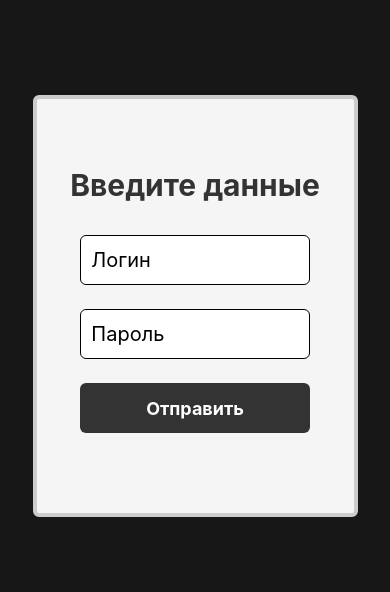
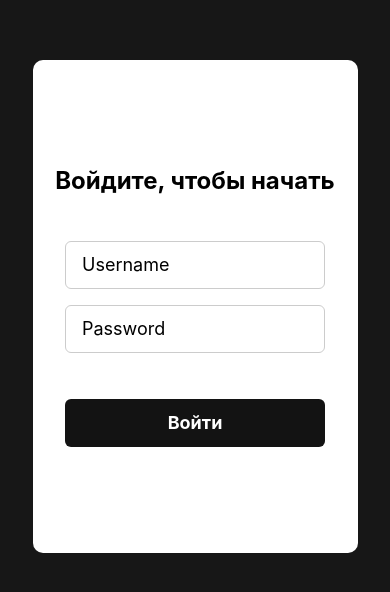
Before and after one commit to BogdanFV/VtormetpromApp, a React Native app: screen / in a window 390 px wide. Shown: the part 116-708 px from the top of the page. Built offline with nearby package versions, Linux system fonts and the light colour scheme.

Commit message:
adding components

```diff
--- a/App.tsx
+++ b/App.tsx
@@ -1,75 +1,28 @@
-import React, {useState} from 'react';
-import {
-  Pressable,
-  SafeAreaView,
-  ScrollView,
-  StatusBar,
-  StyleSheet,
-  Text,
-  TextInput,
-  useColorScheme,
-  useWindowDimensions,
-  View,
-} from 'react-native';
+import React from 'react';
+import {ScrollView, StyleSheet, useWindowDimensions} from 'react-native';
 
-function App(): JSX.Element {
-  const isDarkMode = useColorScheme() === 'dark';
+import Layout from './components/Layout';
+import LoginForm from './components/LoginForm';
+
+const App = () => {
   const {styles} = useStyle();
 
-  const backgroundStyle = {
-    backgroundColor: isDarkMode ? '#000' : '#fff',
-  };
-  const [login, setLogin] = useState('');
-  const [password, setPassword] = useState('');
-
-  const handleLoginChange = (value: string) => {
-    setLogin(value);
-  };
-
-  const handlePasswordChange = (value: string) => {
-    setPassword(value);
-  };
-
-  const handleSubmit = () => {
-    console.log(`Login: ${login}, Password: ${password}`);
-    setLogin('');
-    setPassword('');
+  const handleSubmit = (username: string, password: string) => {
+    console.log(
+      `Submitting login form with username: ${username} and password: ${password}`,
+    );
   };
 
   return (
-    <SafeAreaView style={backgroundStyle}>
-      <StatusBar
-        barStyle={isDarkMode ? 'light-content' : 'dark-content'}
-        backgroundColor={backgroundStyle.backgroundColor}
-      />
+    <Layout>
       <ScrollView
         contentInsetAdjustmentBehavior="automatic"
         contentContainerStyle={styles.container}>
-        <View style={styles.loginFieldContainer}>
-          <Text style={styles.title}>Введите данные</Text>
-          <View style={styles.inputContainer}>
-            <TextInput
-              style={styles.input}
-              placeholder="Логин"
-              value={login}
-              onChangeText={handleLoginChange}
-            />
-            <TextInput
-              style={styles.input}
-              placeholder="Пароль"
-              secureTextEntry
-              value={password}
-              onChangeText={handlePasswordChange}
-            />
-            <Pressable style={styles.button} onPress={handleSubmit}>
-              <Text style={styles.buttonText}>Отправить</Text>
-            </Pressable>
-          </View>
-        </View>
+        <LoginForm onSubmit={handleSubmit} />
       </ScrollView>
-    </SafeAreaView>
+    </Layout>
   );
-}
+};
 
 const useStyle = () => {
   const dimensions = useWindowDimensions();
@@ -82,54 +35,8 @@ const useStyle = () => {
       backgroundColor: '#171717',
       height: dimensions.height,
       width: dimensions.width,
-    },
-    loginFieldContainer: {
-      alignItems: 'center',
-      justifyContent: 'center',
-      margin: 24,
-      paddingVertical: 8,
-      borderWidth: 4,
-      borderColor: '#ccc',
-      borderRadius: 6,
-      backgroundColor: '#f5f5f5',
-      height: dimensions.height / 2,
-      width: dimensions.width / 1.2,
-    },
-    title: {
-      fontSize: 30,
-      color: '#333',
-      fontWeight: 'bold',
-      marginBottom: 20,
-    },
-    inputContainer: {
-      alignItems: 'center',
-      justifyContent: 'center',
-    },
-    input: {
-      height: 50,
-      fontSize: 20,
-      width: dimensions.width / 1.7,
-      marginTop: 12,
-      marginBottom: 12,
-      borderWidth: 1,
-      borderRadius: 6,
-      padding: 10,
-      backgroundColor: '#fff',
-    },
-    button: {
-      alignItems: 'center',
-      justifyContent: 'center',
-      width: dimensions.width / 1.7,
-      backgroundColor: '#333',
-      marginTop: 12,
-      marginBottom: 12,
-      height: 50,
-      borderRadius: 6,
-    },
-    buttonText: {
-      color: '#fff',
-      fontWeight: 'bold',
-      fontSize: 18,
+      paddingTop: '45%',
+      paddingBottom: '45%',
     },
   });
 
--- /dev/null
+++ b/components/Layout.tsx
@@ -0,0 +1,37 @@
+import React, {ReactNode} from 'react';
+import {
+  StatusBar,
+  SafeAreaView,
+  StyleSheet,
+  useColorScheme,
+} from 'react-native';
+
+type LayoutProps = {
+  children: ReactNode;
+};
+
+const Layout = ({children}: LayoutProps) => {
+  const isDarkMode = useColorScheme() === 'dark';
+
+  const backgroundStyle = {
+    backgroundColor: isDarkMode ? '#000' : '#fff',
+  };
+
+  return (
+    <SafeAreaView style={[styles.container, backgroundStyle]}>
+      <StatusBar
+        barStyle={isDarkMode ? 'light-content' : 'dark-content'}
+        backgroundColor={backgroundStyle.backgroundColor}
+      />
+      {children}
+    </SafeAreaView>
+  );
+};
+
+const styles = StyleSheet.create({
+  container: {
+    flex: 1,
+  },
+});
+
+export default Layout;
--- /dev/null
+++ b/components/LoginForm.tsx
@@ -0,0 +1,105 @@
+import React, {useState} from 'react';
+import {
+  View,
+  Text,
+  TextInput,
+  TouchableOpacity,
+  StyleSheet,
+  useWindowDimensions,
+} from 'react-native';
+
+interface Props {
+  onSubmit: (username: string, password: string) => void;
+}
+
+const LoginForm = ({onSubmit}: Props) => {
+  const [username, setUsername] = useState('');
+  const [password, setPassword] = useState('');
+
+  const handleUsernameChange = (value: string) => {
+    setUsername(value);
+  };
+
+  const handlePasswordChange = (value: string) => {
+    setPassword(value);
+  };
+
+  const handleSubmit = () => {
+    onSubmit(username, password);
+    setUsername('');
+    setPassword('');
+  };
+  const dimensions = useWindowDimensions();
+
+  const styles = StyleSheet.create({
+    container: {
+      flex: 1,
+      justifyContent: 'center',
+      alignItems: 'center',
+      backgroundColor: '#fff',
+      width: dimensions.width / 1.2,
+      height: dimensions.height / 2.5,
+      borderRadius: 10,
+    },
+    title: {
+      fontSize: 24,
+      fontWeight: 'bold',
+      marginBottom: 46,
+    },
+    inputContainer: {
+      width: '80%',
+      alignItems: 'center',
+    },
+    input: {
+      width: '100%',
+      height: 48,
+      borderColor: '#ccc',
+      borderWidth: 1,
+      borderRadius: 6,
+      paddingLeft: 16,
+      paddingRight: 16,
+      marginBottom: 16,
+      fontSize: 18,
+    },
+    button: {
+      width: '100%',
+      height: 48,
+      backgroundColor: '#131313',
+      borderRadius: 6,
+      alignItems: 'center',
+      justifyContent: 'center',
+      marginTop: 30,
+    },
+    buttonText: {
+      color: '#fff',
+      fontWeight: 'bold',
+      fontSize: 18,
+    },
+  });
+
+  return (
+    <View style={styles.container}>
+      <Text style={styles.title}>Войдите, чтобы начать</Text>
+      <View style={styles.inputContainer}>
+        <TextInput
+          style={styles.input}
+          placeholder="Username"
+          value={username}
+          onChangeText={handleUsernameChange}
+        />
+        <TextInput
+          style={styles.input}
+          placeholder="Password"
+          secureTextEntry
+          value={password}
+          onChangeText={handlePasswordChange}
+        />
+        <TouchableOpacity style={styles.button} onPress={handleSubmit}>
+          <Text style={styles.buttonText}>Войти</Text>
+        </TouchableOpacity>
+      </View>
+    </View>
+  );
+};
+
+export default LoginForm;
--- a/package.json
+++ b/package.json
@@ -10,6 +10,7 @@
     "test": "jest"
   },
   "dependencies": {
+    "mongodb": "^5.2.0",
     "react": "18.2.0",
     "react-native": "0.71.6"
   },
```
Also changed, not shown: 1 other file (tests, documents, lock files or other folders).
